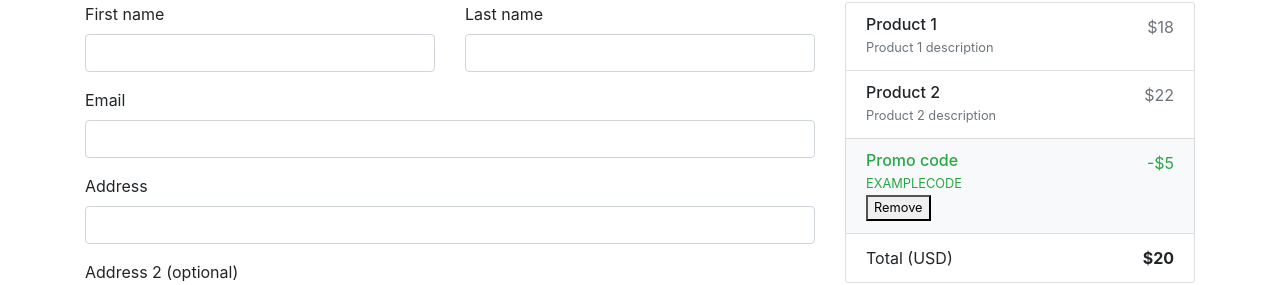
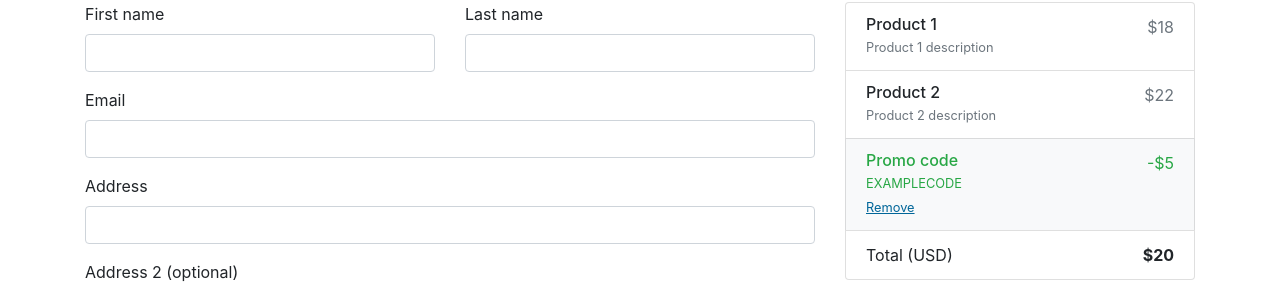
Before and after one commit to pferlito/react-examples, a React (Create React App) app: page /form in a window 1280 px wide. Shown: the part 83-368 px from the top of the page. Built offline with nearby package versions, Linux system fonts and the light colour scheme; the HTML template or start-up script is replaced by a standard one.

Commit message:
Code factoring.

```diff
--- a/src/components/App.css
+++ b/src/components/App.css
@@ -4,3 +4,12 @@
   font-size: calc(10px + 2vmin);
   color: white;
 }
+
+.link-button {
+  background: none!important;
+  border: none;
+  padding: 0!important;
+  color: #069;
+  text-decoration: underline;
+  cursor: pointer;
+}
--- a/src/components/Cart.js
+++ b/src/components/Cart.js
@@ -1,5 +1,6 @@
 import React, {useState} from "react";
 import Col from "react-bootstrap/Col";
+import {PromoDisplay} from "./Promo";
 
 function LineItem({item}) {
   return (
@@ -10,23 +11,6 @@ function LineItem({item}) {
         <small className="text-muted">{item.description}</small>
       </div>
       <span className="text-muted">${item.price}</span>
-    </li>
-  );
-}
-
-function PromoDisplay({promo, remove}) {
-  return (
-    <li className="list-group-item bg-light">
-      <div className="d-flex justify-content-between">
-        <div className="text-success">
-          <h6 className="my-0">Promo code</h6>
-          <small>{promo.codename}</small>
-        </div>
-        <span className="text-success">-${promo.value}</span>
-      </div>
-      <div>
-        <small><button onClick={remove}>Remove</button></small>
-      </div>
     </li>
   );
 }
--- /dev/null
+++ b/src/components/Promo.js
@@ -0,0 +1,22 @@
+import React from "react";
+
+function PromoDisplay({promo, remove}) {
+  return (
+    <li className="list-group-item bg-light">
+      <div className="d-flex justify-content-between">
+        <div className="text-success">
+          <h6 className="my-0">Promo code</h6>
+          <small>{promo.codename}</small>
+        </div>
+        <span className="text-success">-${promo.value}</span>
+      </div>
+      <div>
+        <small>
+          <button className="link-button" onClick={remove}>Remove</button>
+        </small>
+      </div>
+    </li>
+  );
+}
+
+export {PromoDisplay};
```
